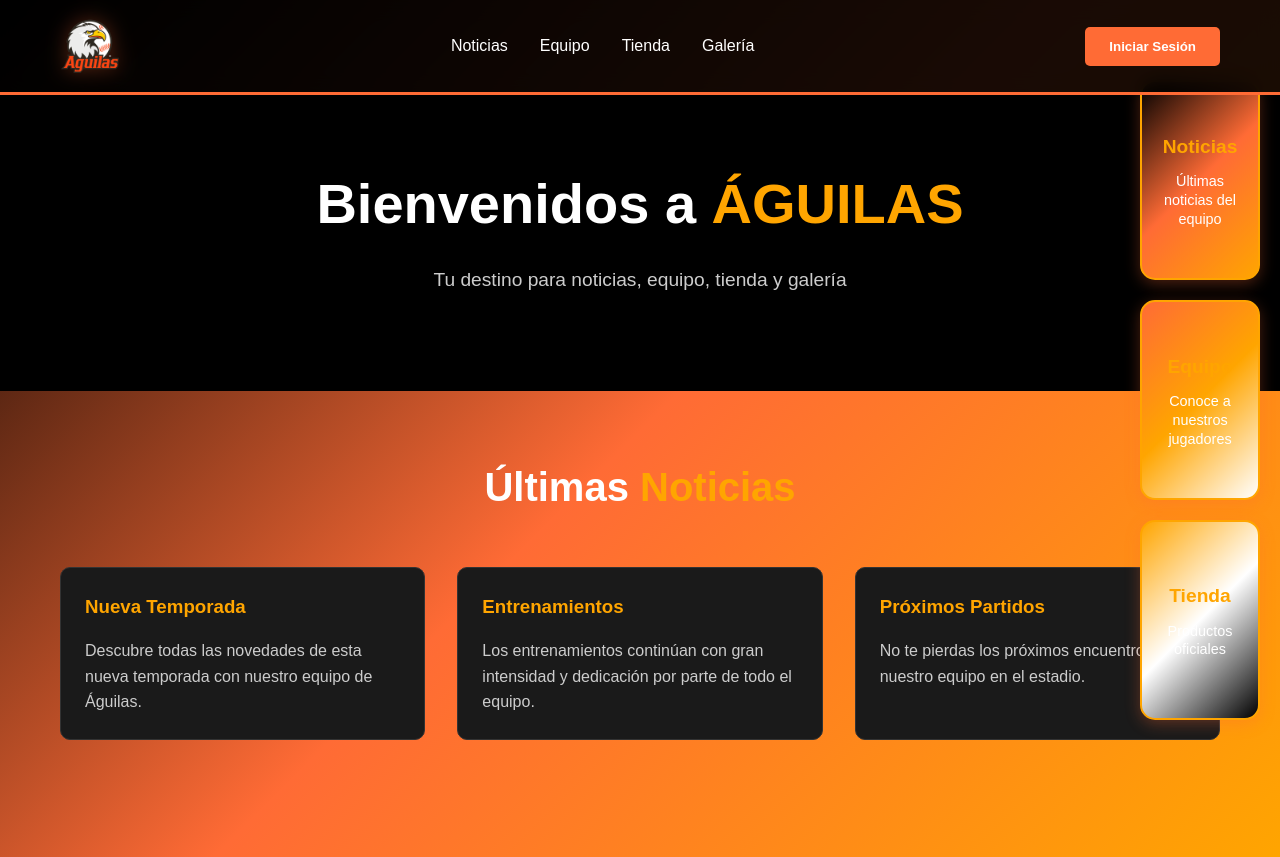
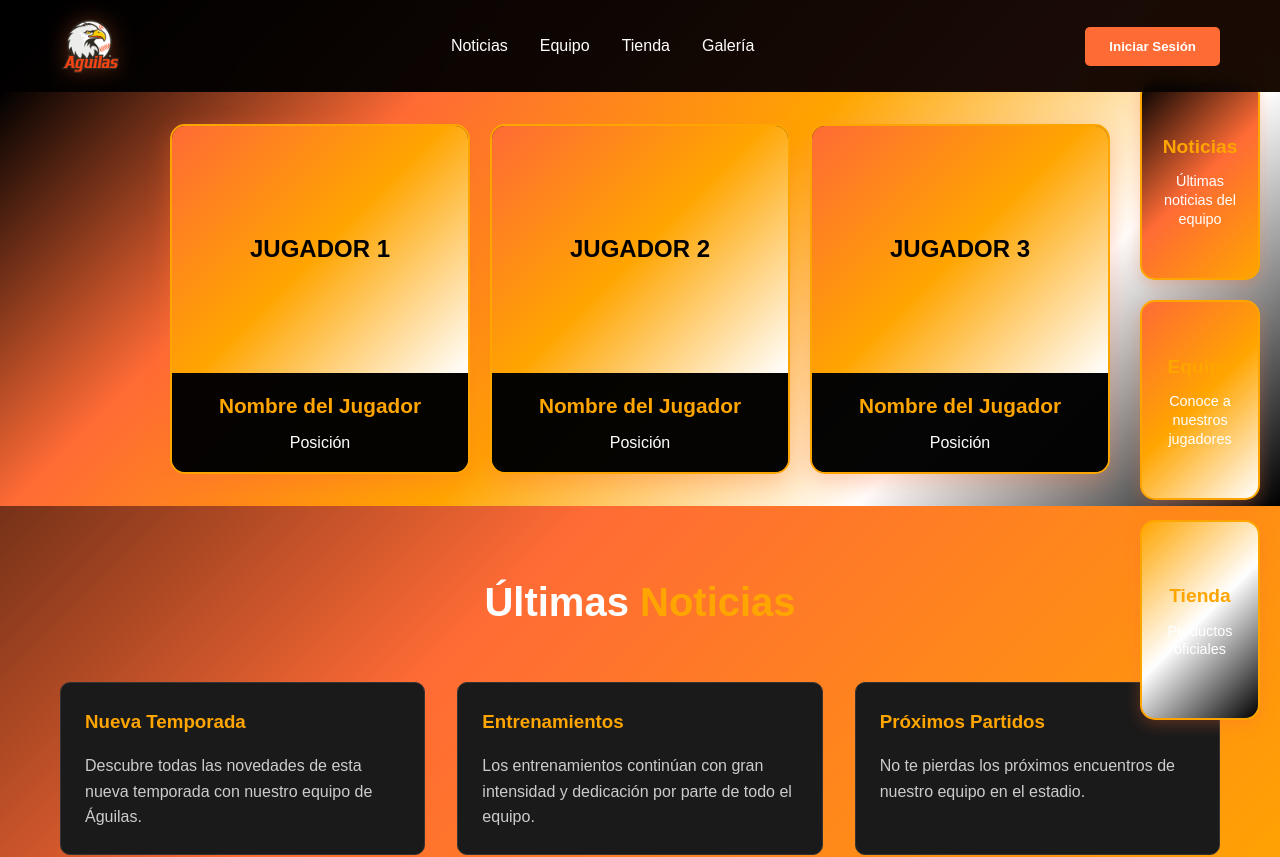
Before and after one commit to JosuePuentes/Frontend-aguilas, a React (Vite) app: page / in a window 1280 px wide. Shown: the top 857 px of the page. Built offline with nearby package versions, Linux system fonts and the light colour scheme.

Commit message:
EliminaciÃ³n lÃ­nea naranja header + 3 banners horizontales para jugadores + eliminaciÃ³n secciÃ³n Hero

```diff
--- a/src/App.tsx
+++ b/src/App.tsx
@@ -1,6 +1,7 @@
 import React from 'react'
 import './styles/index.css'
 import VerticalBanners from './components/VerticalBanners'
+import PlayerBanners from './components/PlayerBanners'
 
 const App: React.FC = () => {
   return (
@@ -30,13 +31,8 @@ const App: React.FC = () => {
         </div>
       </header>
 
-      {/* Hero Section */}
-      <section className="hero">
-        <div className="container">
-          <h1>Bienvenidos a <span className="highlight">ÁGUILAS</span></h1>
-          <p>Tu destino para noticias, equipo, tienda y galería</p>
-        </div>
-      </section>
+      {/* Player Banners */}
+      <PlayerBanners />
 
       {/* Noticias Section */}
       <section id="noticias" className="section">
--- /dev/null
+++ b/src/components/PlayerBanners.tsx
@@ -0,0 +1,45 @@
+import React from 'react'
+
+const PlayerBanners: React.FC = () => {
+  return (
+    <div className="player-banners-container">
+      <div className="player-banner banner-1">
+        <div className="player-photo">
+          <div className="placeholder-photo">
+            <span>JUGADOR 1</span>
+          </div>
+        </div>
+        <div className="player-info">
+          <h3>Nombre del Jugador</h3>
+          <p>Posición</p>
+        </div>
+      </div>
+
+      <div className="player-banner banner-2">
+        <div className="player-photo">
+          <div className="placeholder-photo">
+            <span>JUGADOR 2</span>
+          </div>
+        </div>
+        <div className="player-info">
+          <h3>Nombre del Jugador</h3>
+          <p>Posición</p>
+        </div>
+      </div>
+
+      <div className="player-banner banner-3">
+        <div className="player-photo">
+          <div className="placeholder-photo">
+            <span>JUGADOR 3</span>
+          </div>
+        </div>
+        <div className="player-info">
+          <h3>Nombre del Jugador</h3>
+          <p>Posición</p>
+        </div>
+      </div>
+    </div>
+  )
+}
+
+export default PlayerBanners
--- a/src/styles/index.css
+++ b/src/styles/index.css
@@ -621,7 +621,6 @@ body {
   background: rgba(0, 0, 0, 0.9);
   backdrop-filter: blur(10px);
   padding: 1rem 0;
-  border-bottom: 3px solid #ff6b35;
   position: sticky;
   top: 0;
   z-index: 100;
@@ -681,28 +680,6 @@ body {
   transform: translateY(-2px);
 }
 
-/* Hero Section */
-.hero {
-  background-color: #000000;
-  padding: 4rem 0;
-  text-align: center;
-}
-
-.hero h1 {
-  font-size: 3.5rem;
-  margin-bottom: 1rem;
-  color: #ffffff;
-}
-
-.hero h1 .highlight {
-  color: #ffa500;
-}
-
-.hero p {
-  font-size: 1.2rem;
-  color: #cccccc;
-  margin-bottom: 2rem;
-}
 
 /* Sections */
 .section {
@@ -929,6 +906,74 @@ body {
   background: linear-gradient(135deg, #ffa500 0%, #ffffff 50%, #000000 100%);
 }
 
+/* Player Banners */
+.player-banners-container {
+  display: flex;
+  gap: 20px;
+  padding: 2rem 0;
+  background: linear-gradient(135deg, #000000 0%, #ff6b35 25%, #ffa500 50%, #ffffff 75%, #000000 100%);
+  min-height: 400px;
+  align-items: center;
+  justify-content: center;
+}
+
+.player-banner {
+  flex: 1;
+  max-width: 300px;
+  height: 350px;
+  background: rgba(0, 0, 0, 0.8);
+  border-radius: 15px;
+  overflow: hidden;
+  display: flex;
+  flex-direction: column;
+  transition: all 0.3s ease;
+  border: 2px solid #ffa500;
+  box-shadow: 0 8px 25px rgba(255, 107, 53, 0.3);
+}
+
+.player-banner:hover {
+  transform: translateY(-10px);
+  box-shadow: 0 15px 35px rgba(255, 107, 53, 0.5);
+  border-color: #ffffff;
+}
+
+.player-photo {
+  flex: 1;
+  position: relative;
+  overflow: hidden;
+}
+
+.placeholder-photo {
+  width: 100%;
+  height: 100%;
+  background: linear-gradient(135deg, #ff6b35 0%, #ffa500 50%, #ffffff 100%);
+  display: flex;
+  align-items: center;
+  justify-content: center;
+  color: #000000;
+  font-size: 1.5rem;
+  font-weight: bold;
+  text-align: center;
+}
+
+.player-info {
+  padding: 1rem;
+  background: rgba(0, 0, 0, 0.9);
+  text-align: center;
+}
+
+.player-info h3 {
+  color: #ffa500;
+  font-size: 1.3rem;
+  margin-bottom: 0.5rem;
+  font-weight: bold;
+}
+
+.player-info p {
+  color: #ffffff;
+  font-size: 1rem;
+}
+
 
 /* Responsive */
 @media (max-width: 768px) {
```
